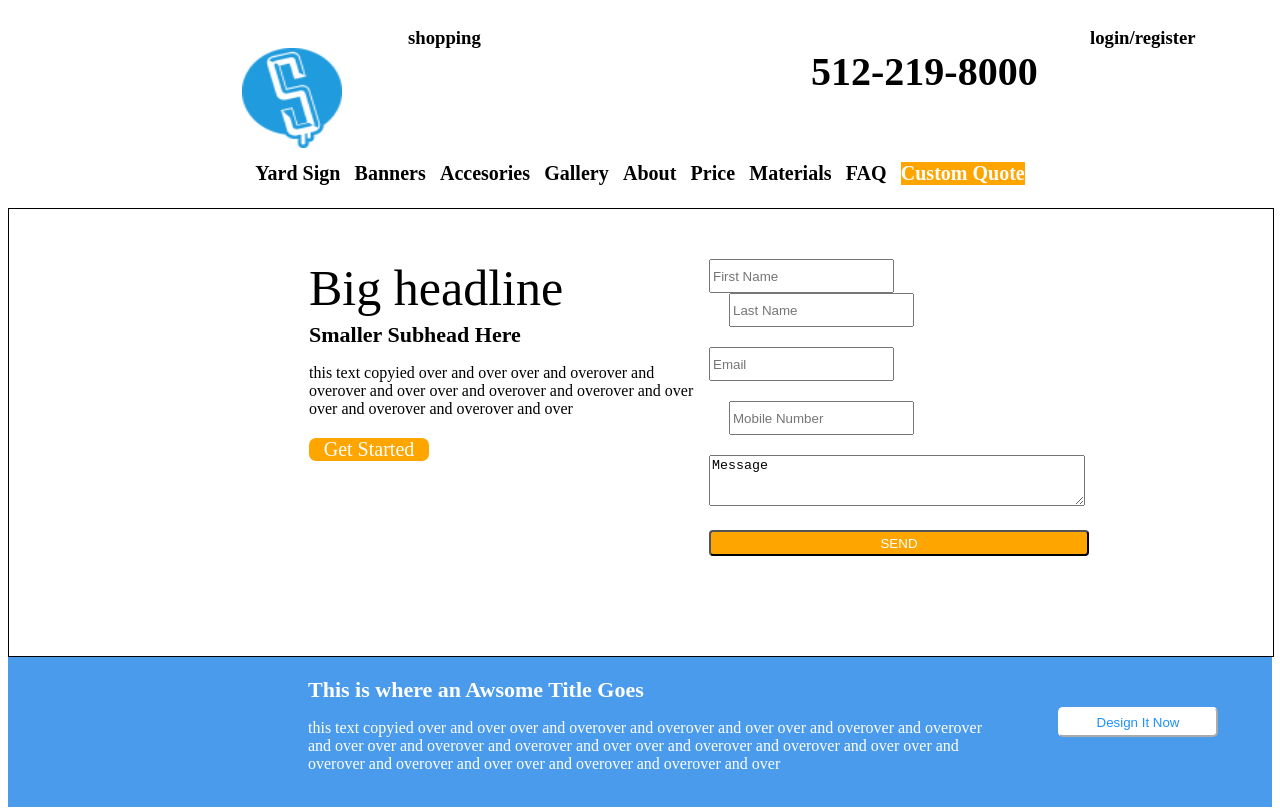
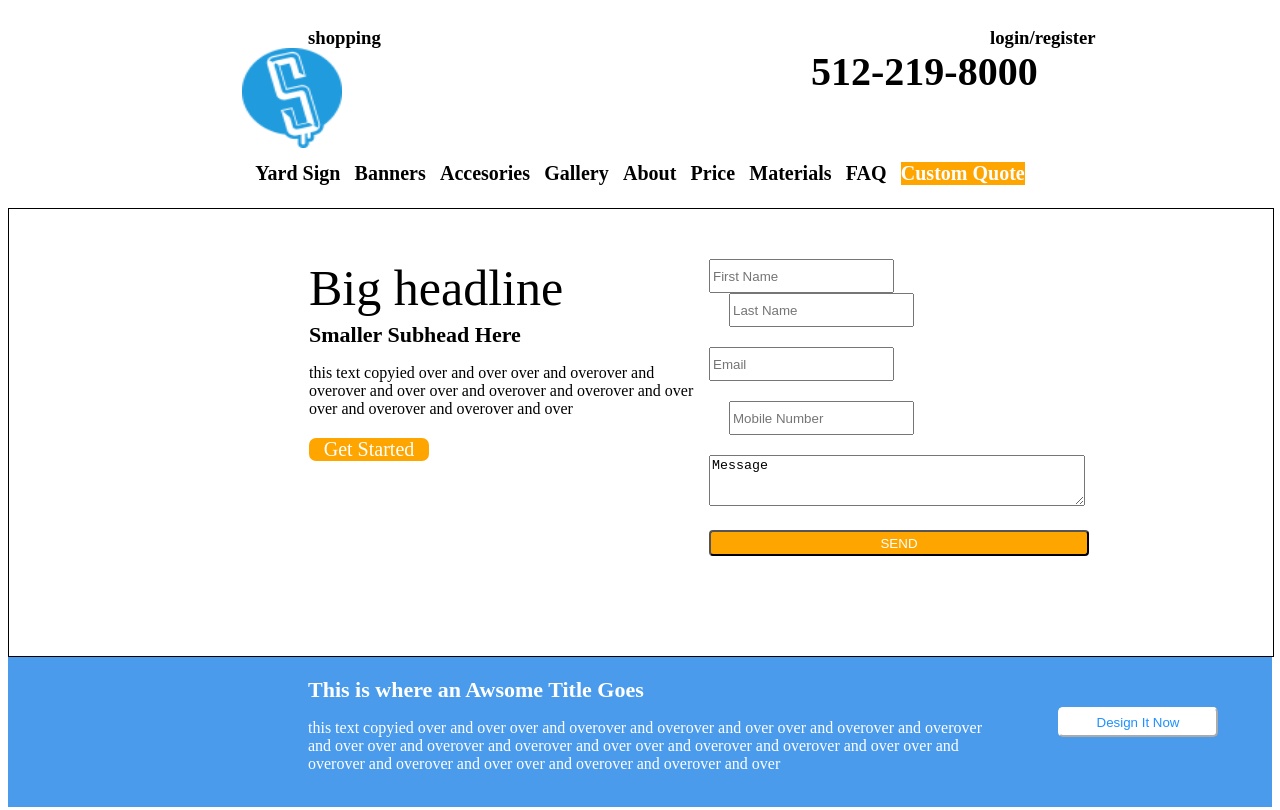
Before and after one commit to Jp8125/Home, a plain HTML site: page layout3.html in a window 1280 px wide. Shown: the top 810 px of the page. Drawn offline with Linux system fonts and the light colour scheme.

Commit message:
changes in html

```diff
--- a/layout3.html
+++ b/layout3.html
@@ -231,6 +231,16 @@
 
         }
      @media only screen and (max-width:2000px) {
+
+        .login{
+            flex: 1;
+            padding-left: 400px;
+
+        }
+        .shop{
+            flex: 1;
+            padding-left: 300px;
+        }
         .ct{
 
 
```
